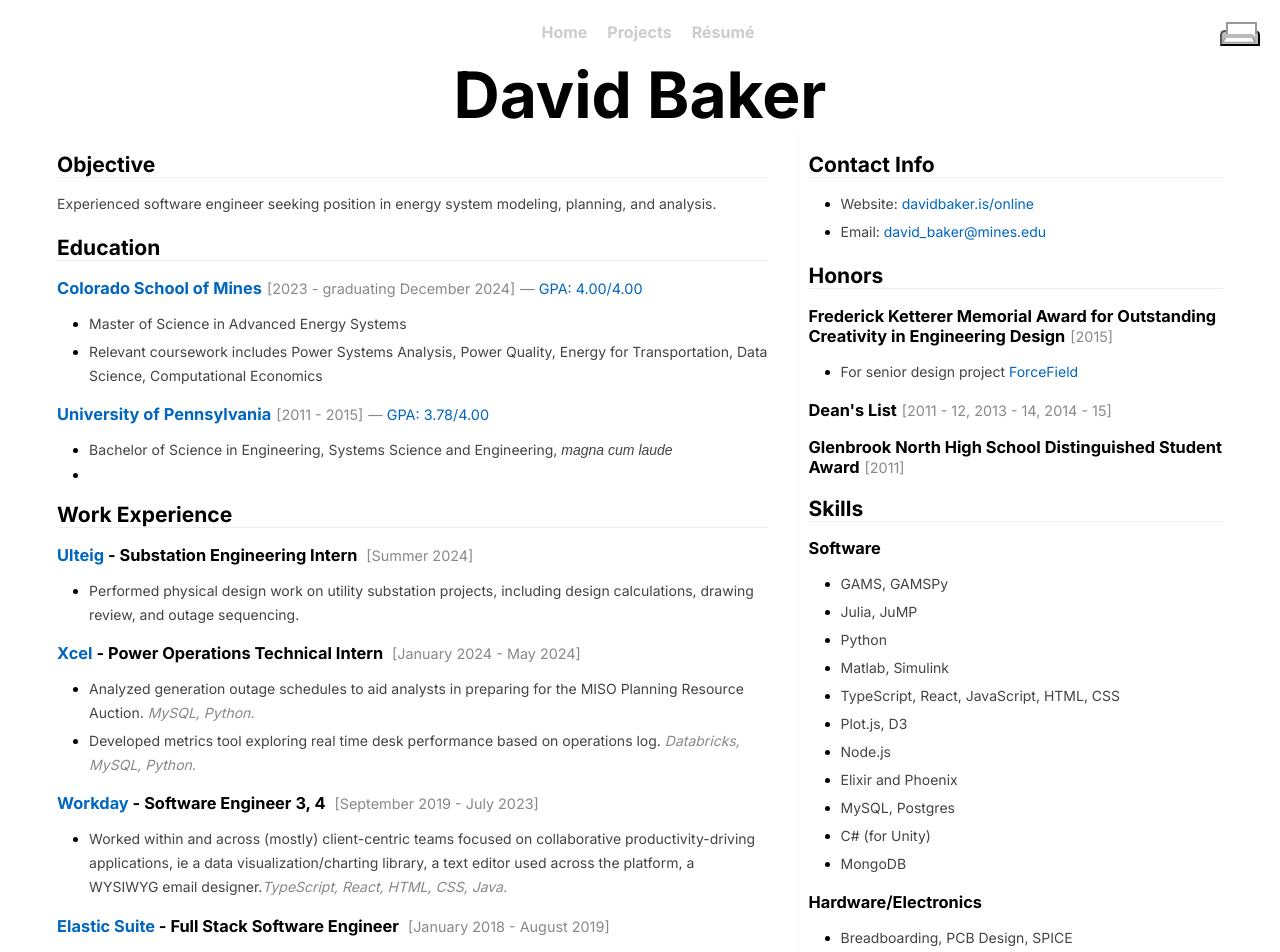
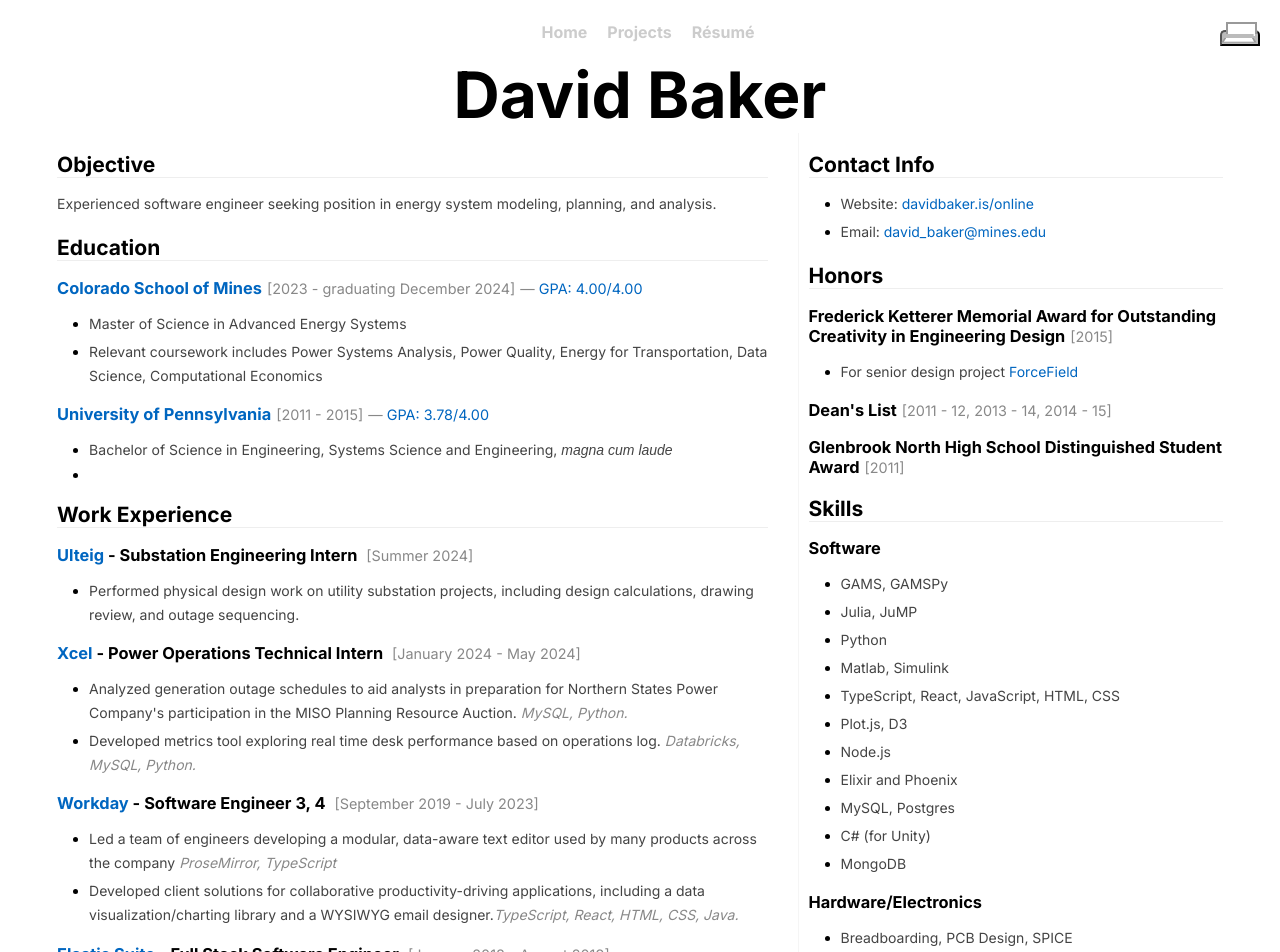
Before and after one commit to davvidbaker/davidbaker-is-next, a Next.js app: page /looking-for-work/in-energy-modeling in a window 1280 px wide. Shown: the top 952 px of the page. Built offline with nearby package versions, Linux system fonts and the light colour scheme.

Commit message:
resume update

```diff
--- a/src/app/(main)/looking-for-work/base.tsx
+++ b/src/app/(main)/looking-for-work/base.tsx
@@ -377,7 +377,7 @@
                         </h3>
                         <ul>
                             <li>
-                                <p>Analyzed generation outage schedules to aid analysts in preparing for the MISO Planning Resource Auction.
+                                <p>Analyzed generation outage schedules to aid analysts in preparation for Northern States Power Company's participation in the MISO Planning Resource Auction.
                                     <span className="tech">{' '}MySQL, Python.</span></p>
                             </li>
                             <li><p>Developed metrics tool exploring real time desk performance based on operations log.
@@ -390,8 +390,11 @@
                         </h3>
                         <ul>
                             <li>
-                                <p>Worked within and across (mostly) client-centric teams focused on collaborative productivity-driving applications,
-                                    ie a data visualization/charting library, a text editor used across the platform, a WYSIWYG email designer.
+                                <p>Led a team of engineers developing a modular, data-aware text editor used by many products across the company <span className="tech">ProseMirror, TypeScript</span></p>
+                            </li>
+                            <li>
+                                <p>Developed client solutions for collaborative productivity-driving applications,
+                                    including a data visualization/charting library and a WYSIWYG email designer.
                                     <span className="tech">TypeScript, React, HTML, CSS, Java.</span>
                                 </p>
                             </li>
```
